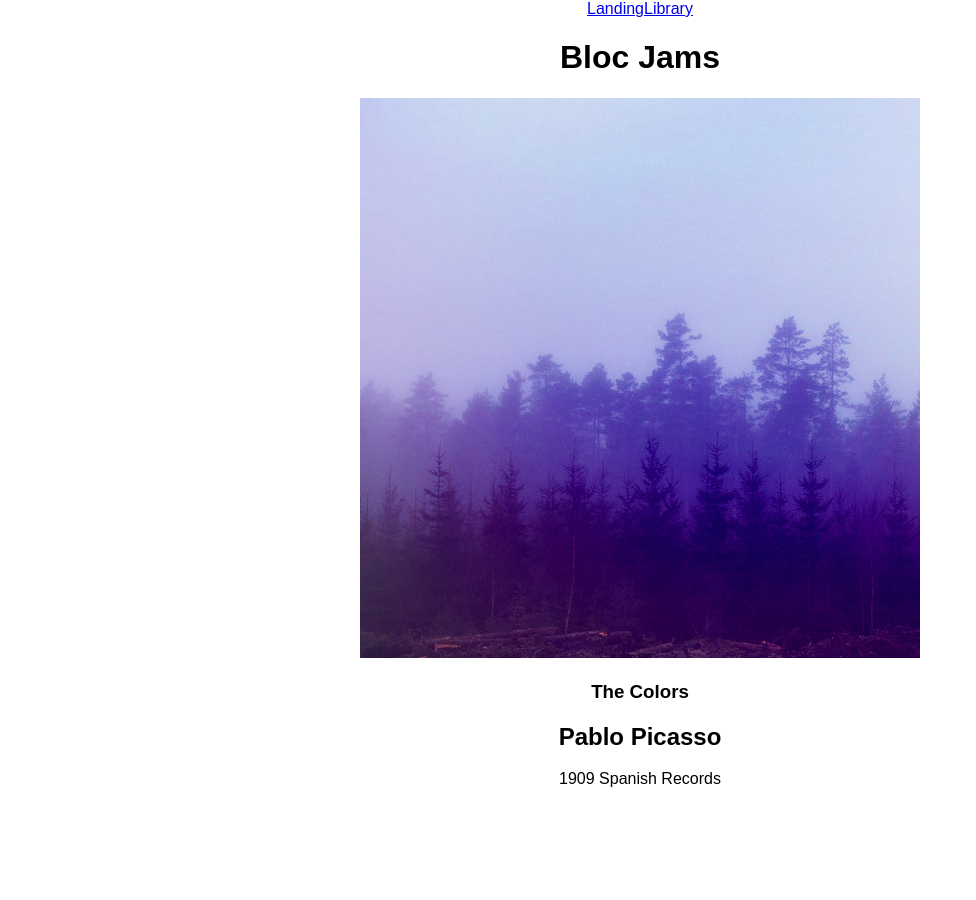
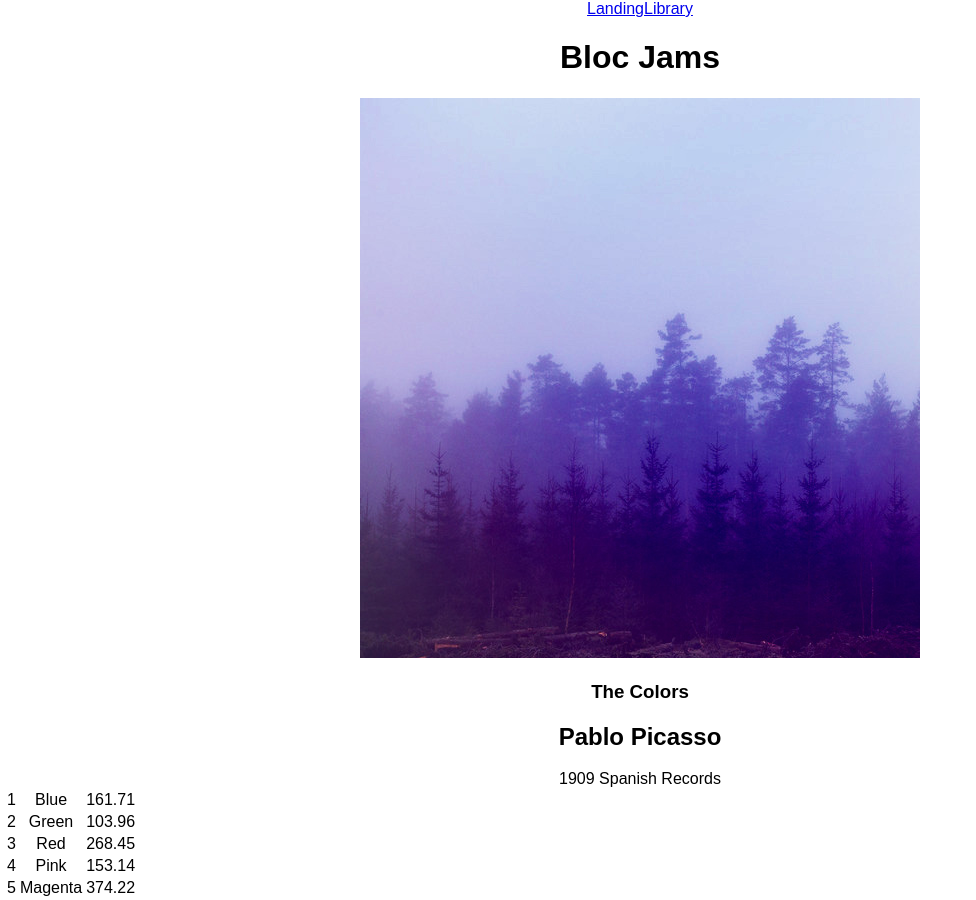
Before and after one commit to jacquetta/bloc-jams-react, a React (Create React App) app: page /album/the-colors in a window 1280 px wide. Shown: the whole page, without its empty margins (0-976 px from the left). Before the commit the page ends 800 px from the top, so only its background shows below. Built offline with nearby package versions, Linux system fonts and the light colour scheme.

Commit message:
assignment components album completed

```diff
--- a/public/index.html
+++ b/public/index.html
@@ -10,6 +10,7 @@
     -->
     <link rel="manifest" href="%PUBLIC_URL%/manifest.json">
     <link rel="shortcut icon" href="%PUBLIC_URL%/favicon.ico">
+    <link rel="play icon" href="http://code.ionicframework.com/ionicons/2.0.1/css/ionicons.min.css">
     <!--
       Notice the use of %PUBLIC_URL% in the tags above.
       It will be replaced with the URL of the `public` folder during the build.
--- a/src/components/Album.js
+++ b/src/components/Album.js
@@ -33,6 +33,16 @@ class Album extends Component {
             <col id="song-duration-column" />
           </colgroup>
           <tbody>
+            {
+              this.state.album.songs.map( (album, index) =>
+              <tr>
+                <td className="ion-play"></td>
+                <td id="song-number">{index + 1}</td>
+                <td id="song-title">{this.state.album.songs[index].title}</td>
+                <td id="song-duration">{this.state.album.songs[index].duration}</td>
+              </tr>
+            )
+          }
           </tbody>
         </table>
       </section>
--- a/src/components/Library.js
+++ b/src/components/Library.js
@@ -23,6 +23,7 @@ class Library extends Component {
           )
         }
       </section>
+
     );
   }
 }
```
